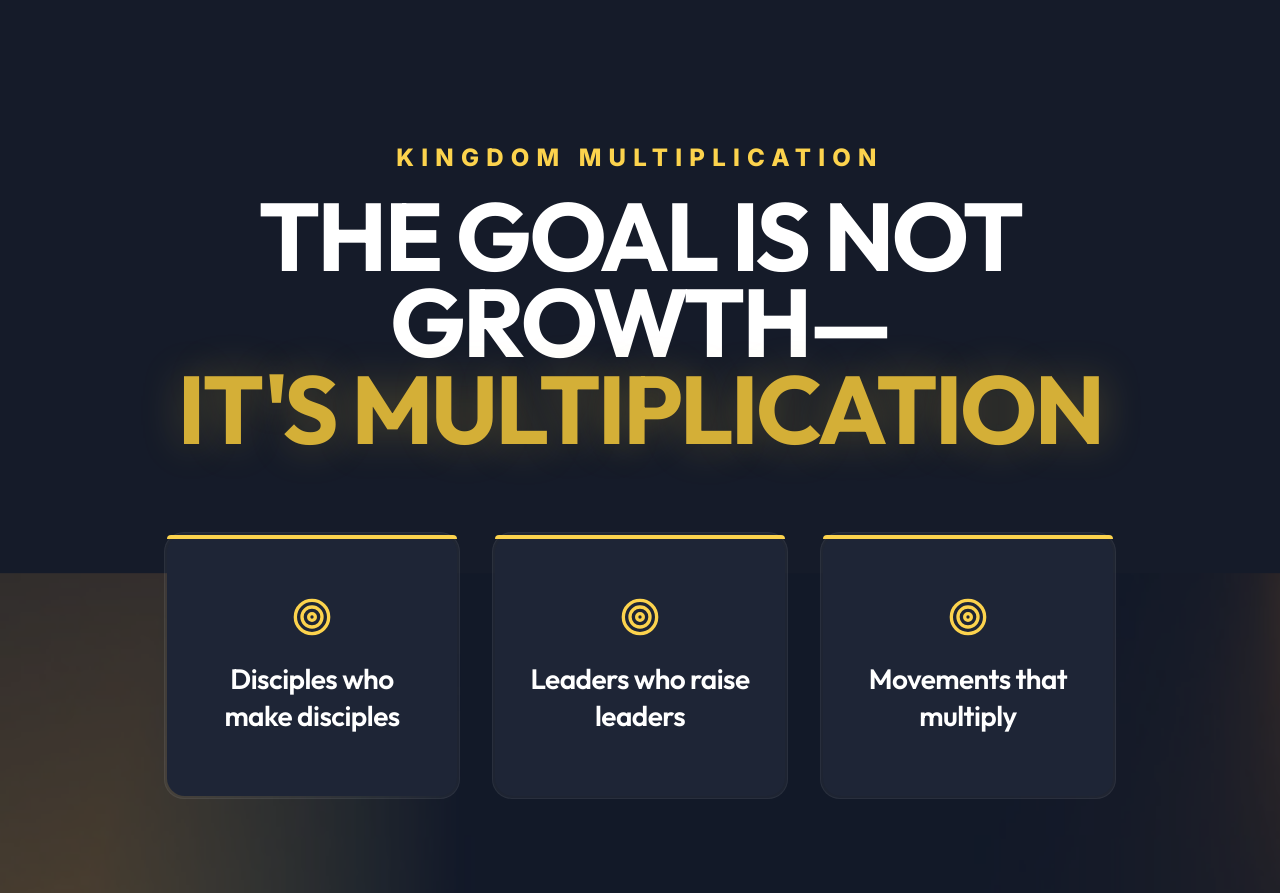
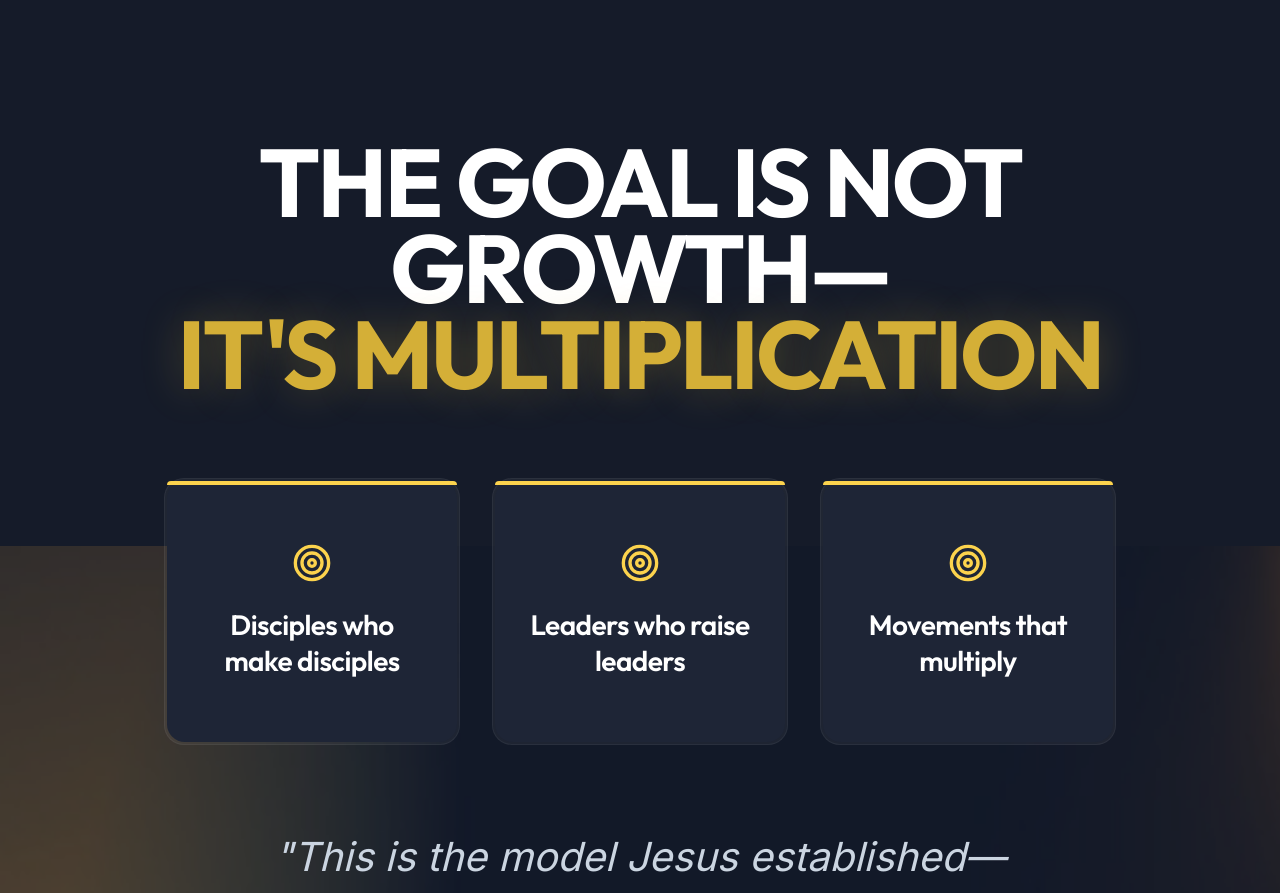
Before and after one commit to livetree/PI-main, a Next.js app: page / in a window 1280 px wide. Shown: the part 3280-4173 px from the top of the page. Built offline with nearby package versions, Linux system fonts and the light colour scheme.

Commit message:
style: aggressively strip the top subheader tagline from the multiplication grid natively executing a conceptual icon progression swap mapping 'User', 'Users', and 'Network' cleanly reflecting the exponential operational framework dynamically seamlessly.

```diff
--- a/src/app/page.js
+++ b/src/app/page.js
@@ -3,7 +3,7 @@
 import Link from 'next/link';
 import { useRef } from 'react';
 import { motion, useScroll, useTransform } from 'framer-motion';
-import { ArrowRight, TrendingUp, Zap, ChevronRight, Crown, Target, Zap as ZapIcon } from 'lucide-react';
+import { ArrowRight, TrendingUp, Zap, ChevronRight, Crown, Target, Zap as ZapIcon, User, Network, Users } from 'lucide-react';
 import MagicCard from '../components/MagicCard';
 
 export default function Home() {
@@ -239,7 +239,6 @@ export default function Home() {
         <div className="container" style={{ maxWidth: '1000px', position: 'relative', zIndex: 10 }}>
 
           <motion.div variants={flyInUp} initial="hidden" whileInView="visible" viewport={{ once: true, margin: "-100px" }} style={{ textAlign: 'center', marginBottom: '5rem' }}>
-            <div style={{ fontSize: '1.5rem', color: 'var(--brand-secondary)', fontWeight: 800, marginBottom: '1rem', letterSpacing: '0.3em' }}>KINGDOM MULTIPLICATION</div>
             <h2 style={{ fontSize: 'clamp(3rem, 8vw, 6rem)', color: '#fff', textTransform: 'uppercase', lineHeight: 0.9, letterSpacing: '-0.03em', marginBottom: '2rem' }}>
               The Goal Is Not Growth—<br/><span style={{ color: 'var(--brand-primary)', textShadow: '0 0 40px rgba(212,175,55,0.3)' }}>It's Multiplication</span>
             </h2>
```
